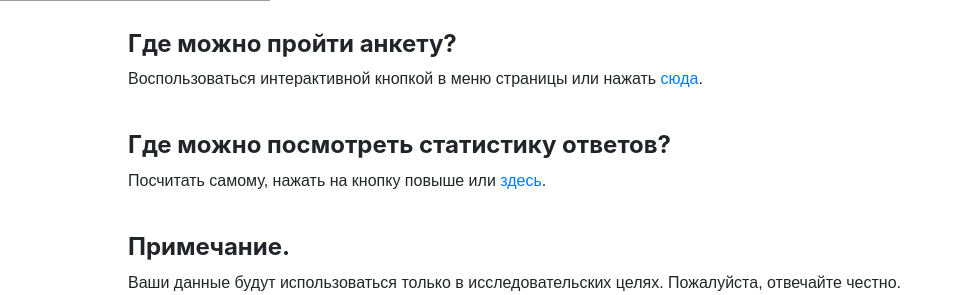
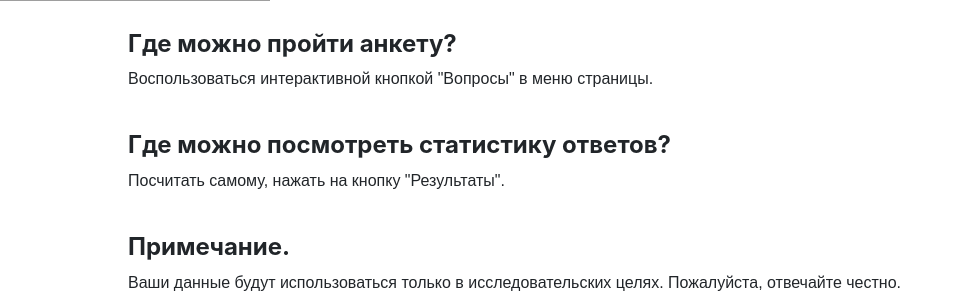
Before and after one commit to iluneko/hw5_flask, a Flask app: page / in a window 1280 px wide. Shown: the part 306-601 px from the top of the page, without its empty margins (0-959 px from the left). Run offline with Flask 2, Linux system fonts and the light colour scheme; grey boxes are pictures that could not be loaded.

Commit message:
Update base.html

```diff
--- a/templates/base.html
+++ b/templates/base.html
@@ -42,10 +42,10 @@
                 <p><font face = "Fantasy">Ваш пол, возраст, студент ли Вы, Ваши предпочтения насчёт домашних животных, ситуативные вопросы про содержание кошки или собаки.</font></p><br>
 
                 <h4><b>Где можно пройти анкету?</b></h4>
-                <p><font face = "Fantasy">Воспользоваться интерактивной кнопкой в меню страницы или нажать <a href="http://localhost:8888/view/seminars/flask_applications/imdb_site/templates/question.html">сюда</a>.</font></p><br>
+                <p><font face = "Fantasy">Воспользоваться интерактивной кнопкой "Вопросы" в меню страницы.</font></p><br>
 
                 <h4><b>Где можно посмотреть статистику ответов?</b></h4>
-                <p><font face = "Fantasy">Посчитать самому, нажать на кнопку повыше или <a href="https://www.instagram.com/skate.with.grace/">здесь</a>.</font></p><br>
+                <p><font face = "Fantasy">Посчитать самому, нажать на кнопку "Результаты".</font></p><br>
 
                  <h4><b>Примечание.</b></h4>
                  <p><font face = "Fantasy">Ваши данные будут использоваться только в исследовательских целях. Пожалуйста, отвечайте честно.</font></p><br>
```
